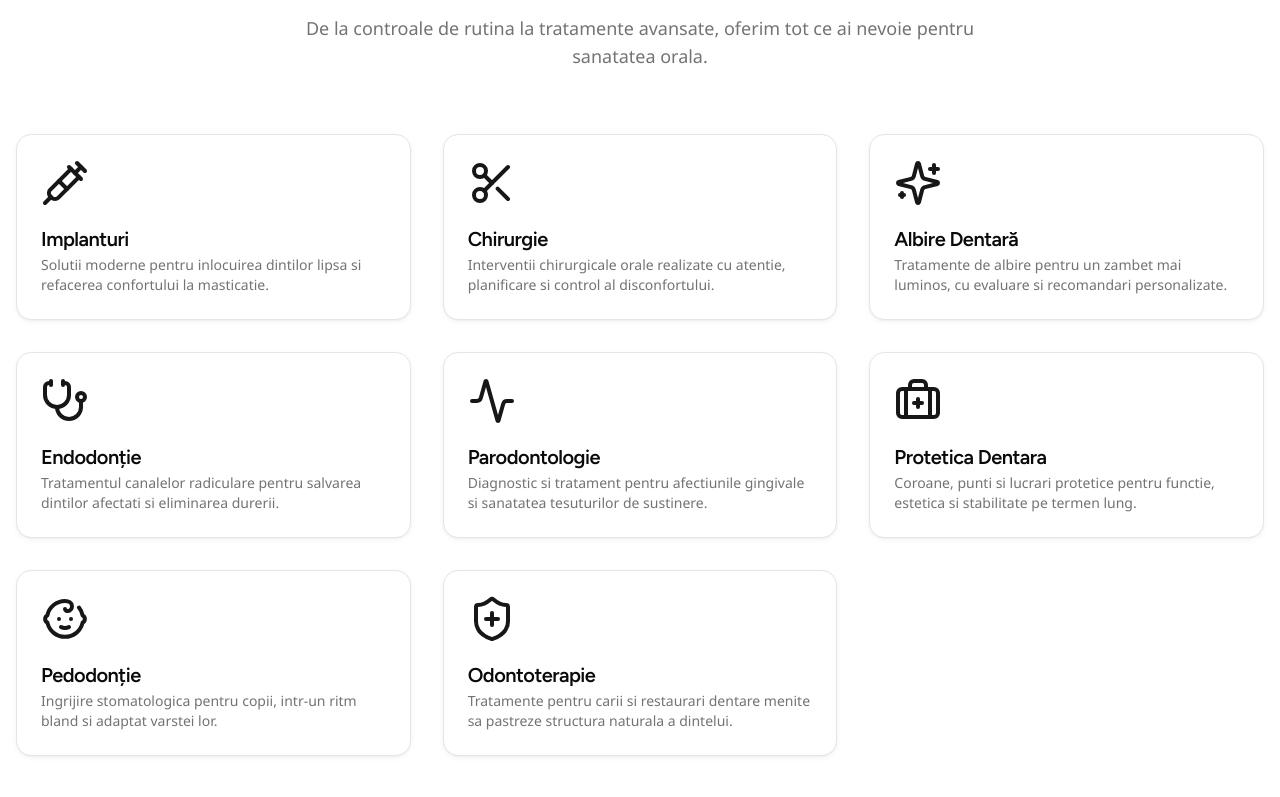
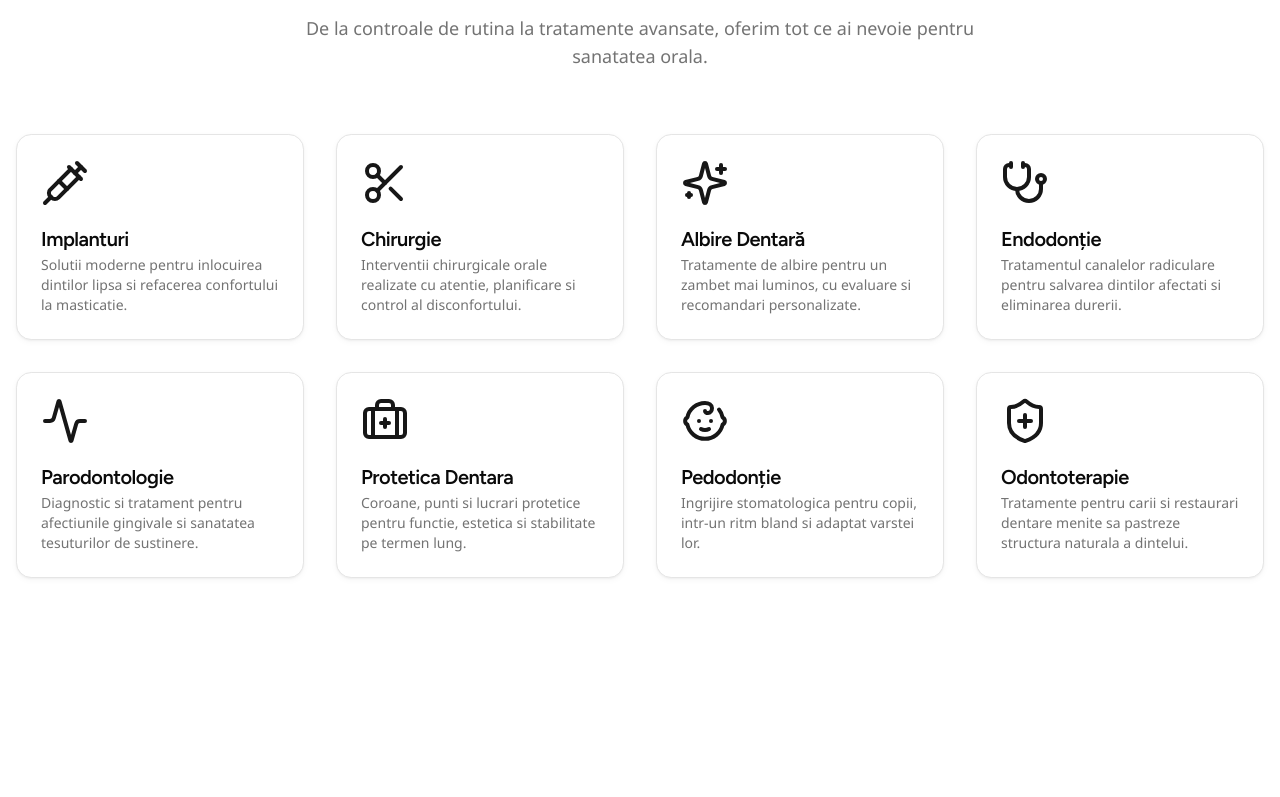
Before and after one commit to Freq95/dr-nasa, a React (Vite) app in the folder magic-ui-demo/smilecare-dental/: page / in a window 1280 px wide. Shown: the part 1403-2200 px from the top of the page. Built offline with nearby package versions, Linux system fonts and the light colour scheme.

Commit message:
Show four service cards per row

```diff
--- a/magic-ui-demo/smilecare-dental/src/DentistryWebsite.tsx
+++ b/magic-ui-demo/smilecare-dental/src/DentistryWebsite.tsx
@@ -435,7 +435,7 @@
             </p>
           </div>
 
-          <div className="grid md:grid-cols-2 lg:grid-cols-3 gap-8">
+          <div className="grid md:grid-cols-2 xl:grid-cols-4 gap-8">
             {[
               {
                 icon: Syringe,
```
